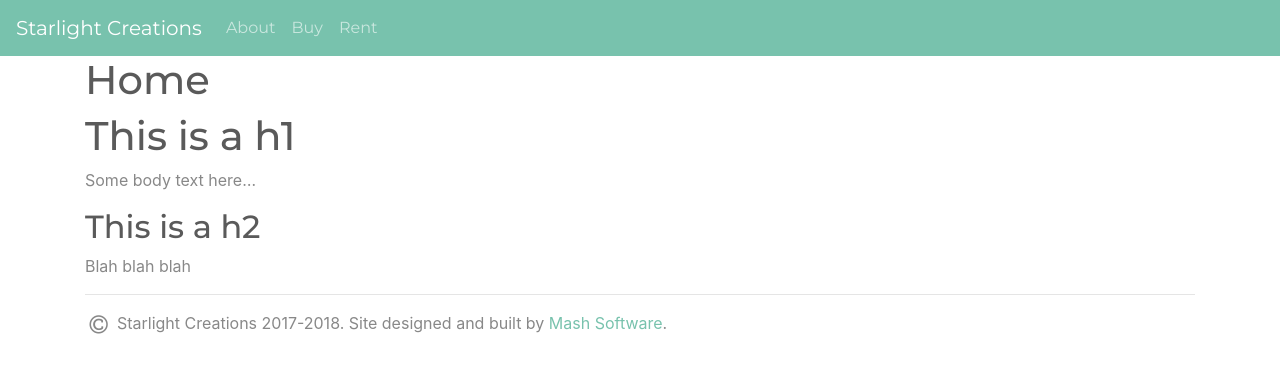
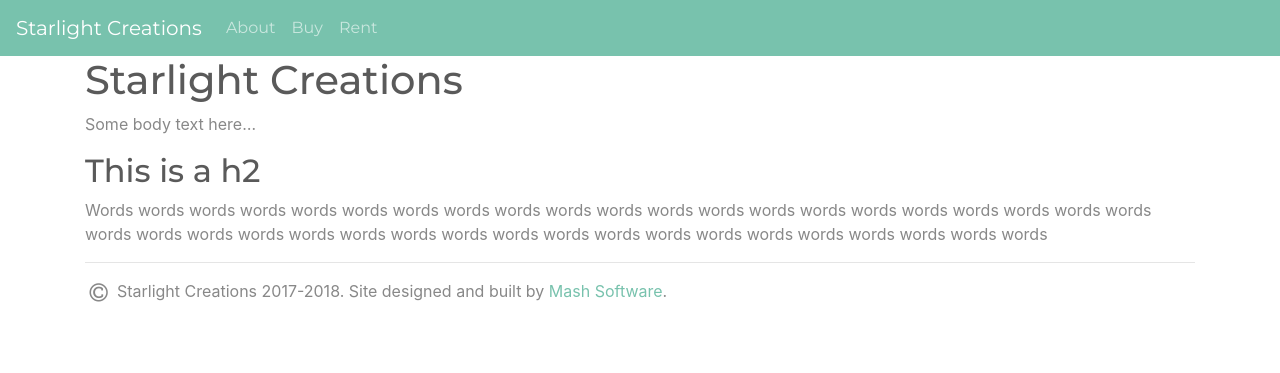
Before and after one commit to starlight-creations/starlight-creations.github.io, a Jekyll site: the page built from index.md, in a window 1280 px wide. Shown: the top 373 px of the page. Built offline with Jekyll 4.4.1, drawn with Linux system fonts in a browser that asks for light colours; nearby versions of some CDN libraries.

Commit message:
layout updates

```diff
--- a/_layouts/default.html
+++ b/_layouts/default.html
@@ -33,7 +33,6 @@
         </div>
     </nav>
     <div class="container">
-        <h1>{{ page.title }}</h1>
         {{ content }}
     </div>
     <footer class="container">
--- a/index.md
+++ b/index.md
@@ -3,10 +3,10 @@ layout: default
 title: Home
 permalink: /
 ---
-# This is a h1
+# Starlight Creations
 
 Some body text here...
 
 ## This is a h2
 
-Blah blah blah
+Words words words words words words words words words words words words words words words words words words words words words words words words words words words words words words words words words words words words words words words words
```
Also changed, not shown: about.md (+1 -0 lines), buy.md (+2 -1 lines), rent.md (+2 -1 lines).
